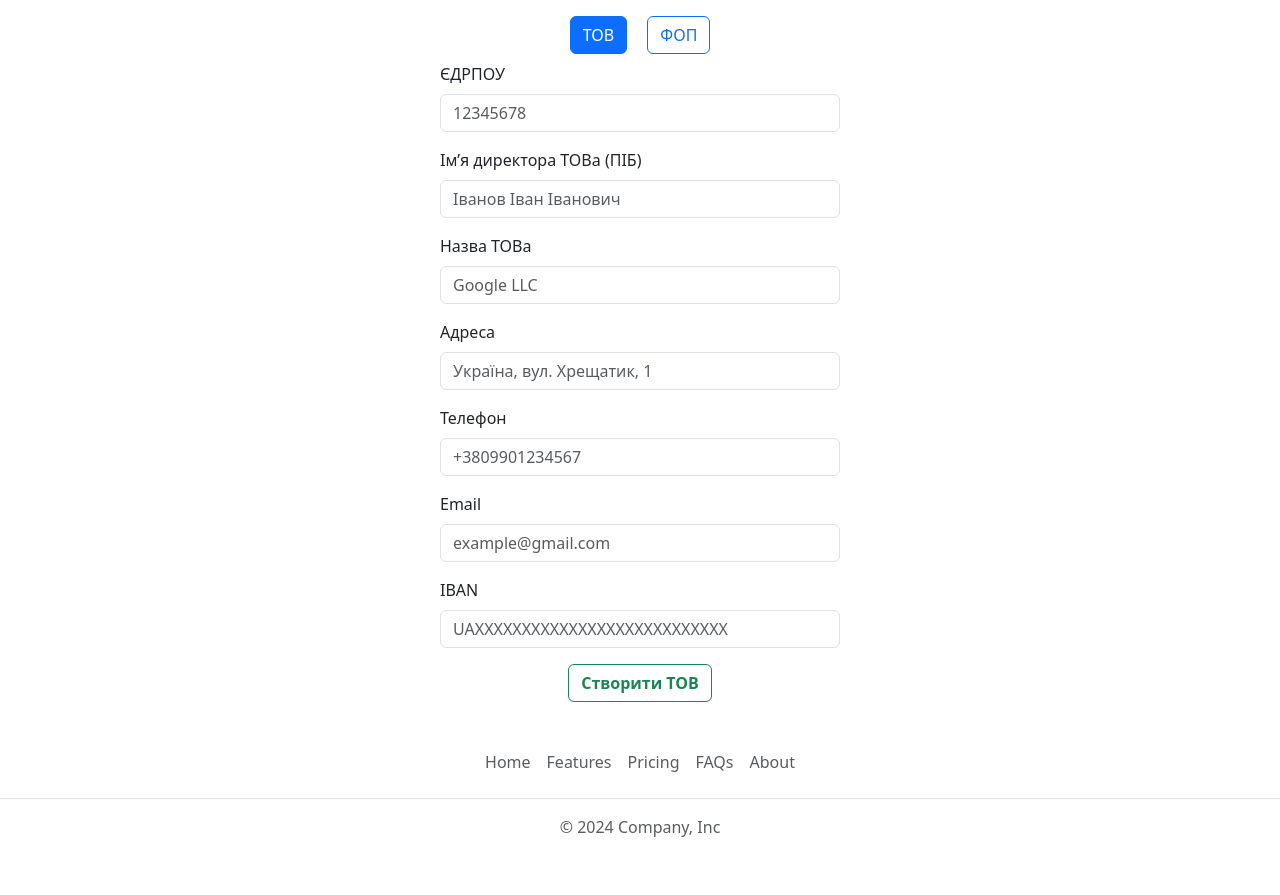
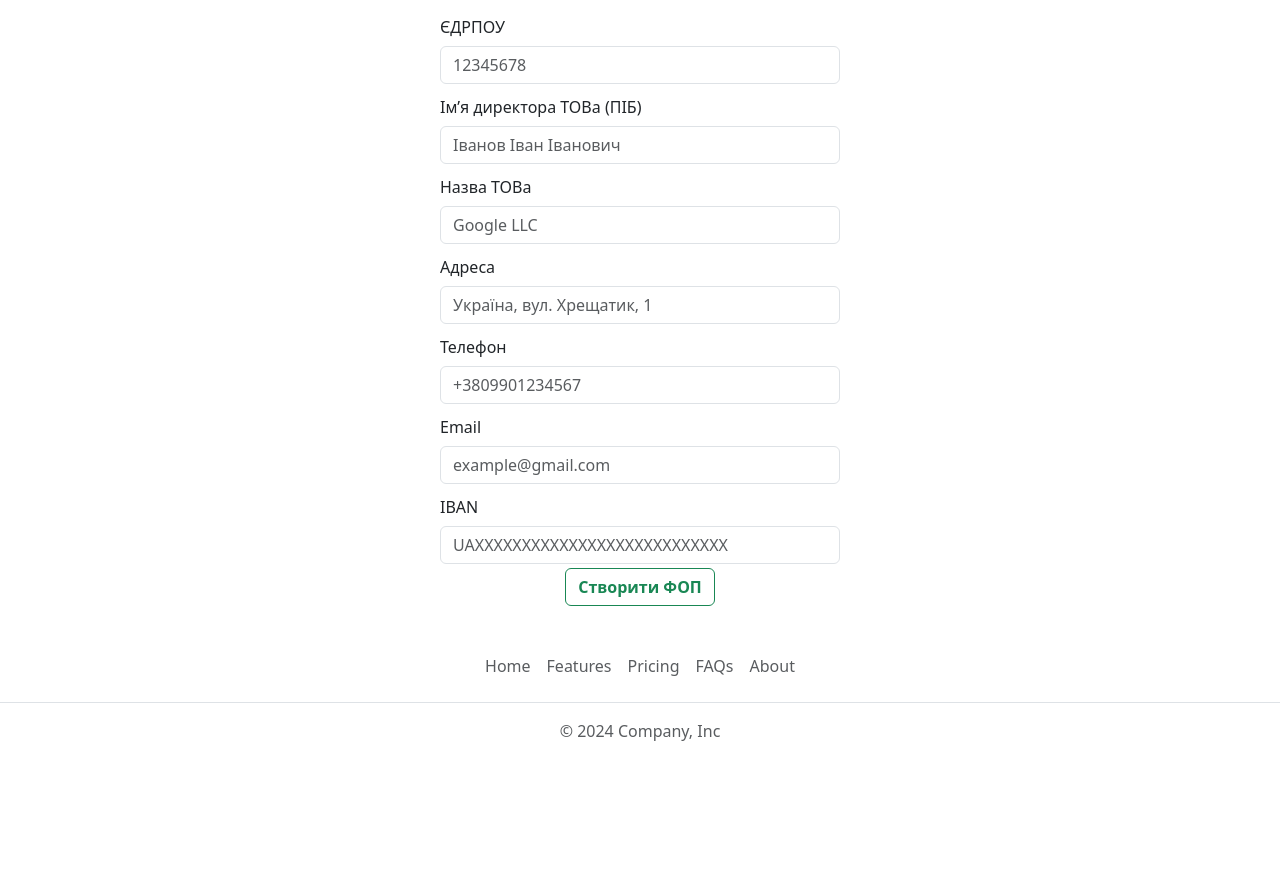
Before and after one commit to berestianyi/doc-simplifier, a Django app: page /business-entity/create/ in a window 1280 px wide. Shown: the part 64-959 px from the top of the page. After the commit the page ends 805 px from the top, so only its background shows below. Run offline with Django 4.2, Linux system fonts and the light colour scheme; some libraries are stand-ins or nearby versions.

Commit message:
modified the template according to the changes

```diff
--- a/src/business_entities/templates/business_entity/create.html
+++ b/src/business_entities/templates/business_entity/create.html
@@ -6,44 +6,25 @@
 {% endblock %}
 
 {% block body %}
-    <div class="d-flex flex-column align-items-center">
+    <form class="d-flex flex-column align-items-center" method="POST">
+        {% for field in form %}
+            {% if field.name == "business_entity" %}
                 <div>
-            <input type="radio" class="btn-check" name="options-base" id="tovChoice" autocomplete="off" checked>
-            <label class="btn btn-outline-primary m-2" for="tovChoice">ТОВ</label>
-
-            <input type="radio" class="btn-check" name="options-base" id="fopChoice" autocomplete="off">
-            <label class="btn btn-outline-primary m-2" for="fopChoice">ФОП</label>
-        </div>
-        <form id="BusinessEntitiesForm" style="min-width: 400px;" method="POST">
-            <div>
-                {% csrf_token %}
-                {% if messages %}
-                    <div class="alert-messages">
-                        {% for message in messages %}
-                            <div class="alert alert-{{ message.tags }}">
-                                {{ message }}
-                            </div>
+                    {% for radio in field %}
+                        {{ radio.tag }}
+                        <label class="btn btn-outline-primary m-2"
+                               for="{{ radio.id_for_label }}">{{ radio.choice_label }}</label>
                     {% endfor %}
                 </div>
             {% endif %}
-                {{ form.non_field_errors }}
-                {% for field in form %}
-                    <div class="mb-3">
-                        <label for="{{ field.id_for_label }}" class="form-label">{{ field.label }}</label>
-                        {{ field }}
-                        {% if field.errors %}
-                            <div class="text-danger">
-                                {{ field.errors }}
-                            </div>
-                        {% endif %}
-                    </div>
         {% endfor %}
+        <div id="BusinessEntitiesForm" style="width: 400px;">
+            {% include 'business_entity/forms/create.html' %}
         </div>
         <div class="d-flex justify-content-center flex-fill">
             <button id="submitButton" type="submit" class="btn btn-outline-success fw-bold">Створити ФОП</button>
         </div>
     </form>
-    </div>
 {% endblock %}
 {% block static %}
     <script src="{% static 'js/business_entities/create.js' %}"></script>
```
Lines whose indentation alone changed are shown as unchanged.
